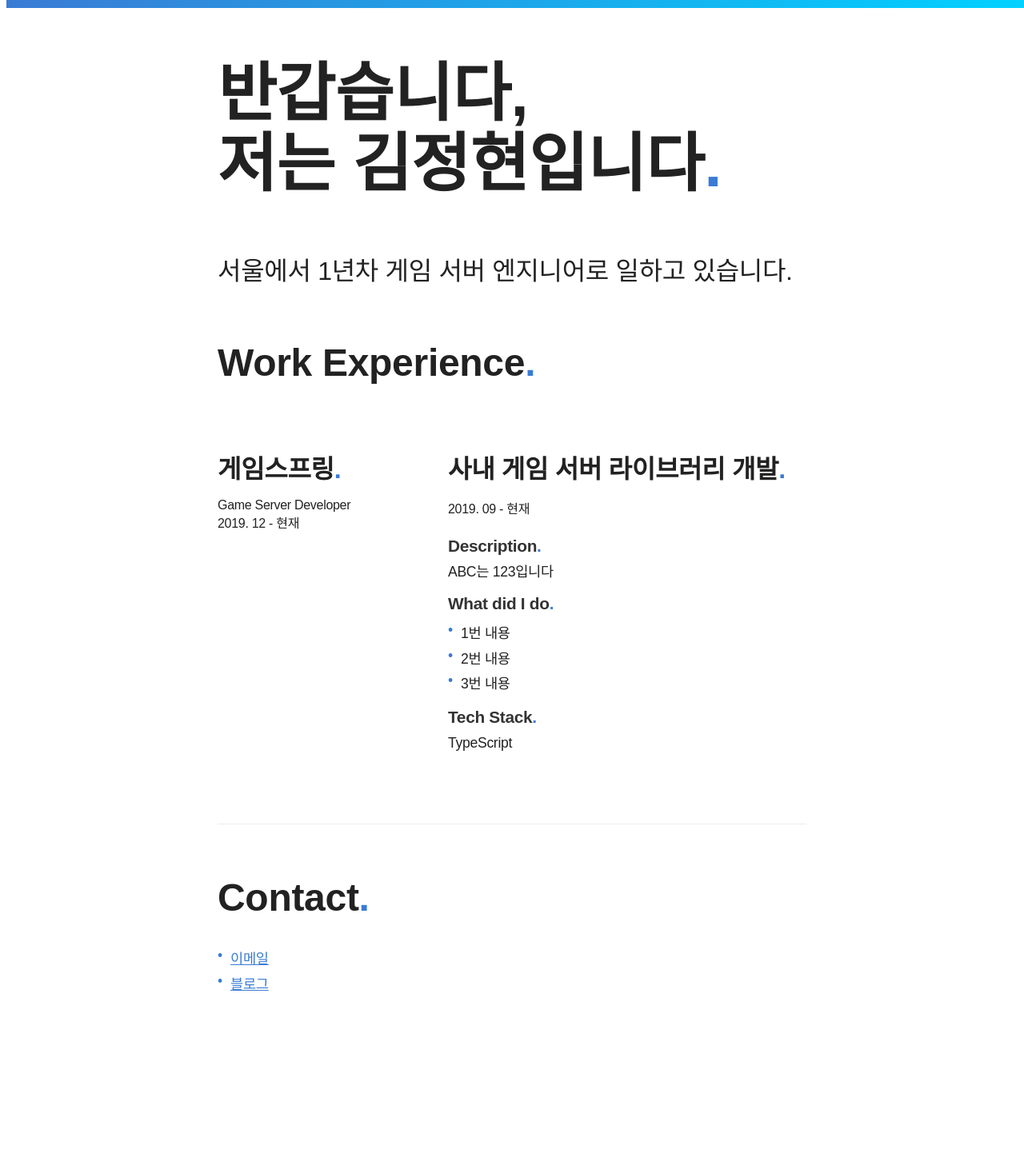
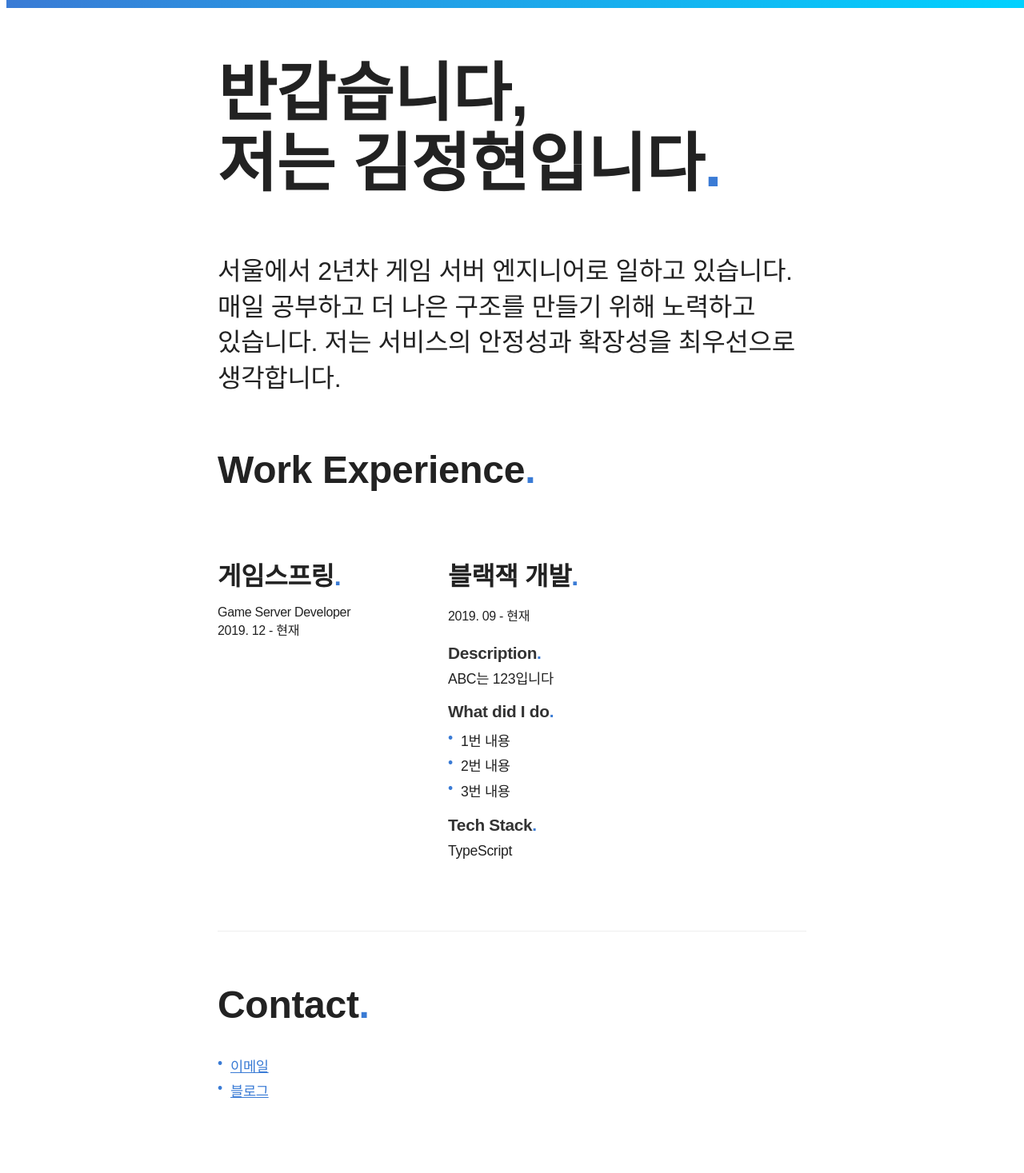
Before and after one commit to rhea-so/rhea-so.github.io, a Jekyll site: the page built from index.html, in a window 1280 px wide. Shown: the whole page at 80% size. Built offline with Jekyll 4.4.1, drawn with Linux system fonts in a browser that asks for light colours; the list of posts is cut into pages by our own code; before the commit the page ends 1333 px from its top, so only the background shows below that.

Commit message:
Update index.html

```diff
--- a/index.html
+++ b/index.html
@@ -8,22 +8,22 @@
 <head>
   <meta charset="utf-8" />
   <meta name="viewport" content="width=device-width, initial-scale=1, shrink-to-fit=no" />
-  <title>김정현</title>
+  <title>이력서 - 김정현</title>
   <meta name="theme-color" content="#3a7bd5" />
-  <meta name="description" content="백엔드 엔지니어, 김정현의 블로그입니다." />
+  <meta name="description" content="게임 서버 엔지니어, 김정현의 이력서입니다." />
 
   <meta property="og:url" content="https://rhea-so.github.io/" />
   <meta property="og:type" content="website" />
-  <meta property="og:title" content="김정현" />
+  <meta property="og:title" content="이력서 - 김정현" />
   <meta property="og:image" content="./cover.png" />
-  <meta property="og:description" content="백엔드 엔지니어, 김정현의 블로그입니다." />
+  <meta property="og:description" content="게임 서버 엔지니어, 김정현의 이력서입니다." />
   <meta property="og:locale" content="ko_KR" />
 
   <meta name="twitter:card" content="summary" />
   <meta name="twitter:creator" content="@rhea-so" />
   <meta name="twitter:url" content="https://rhea-so.github.io/" />
-  <meta name="twitter:title" content="김정현" />
-  <meta name="twitter:description" content="프론트엔드 엔지니어, 김정현의 이력서입니다." />
+  <meta name="twitter:title" content="이력서 - 김정현" />
+  <meta name="twitter:description" content="게임 서버 엔지니어, 김정현의 이력서입니다." />
   <meta name="twitter:image" content="./cover.png" />
 
   <link rel="stylesheet" href="./main.css" />
@@ -36,7 +36,9 @@
         반갑습니다,<br />저는 김정현입니다<span class="period-mark">.</span>
       </h1>
       <p class="big-paragraph">
-        서울에서 1년차 게임 서버 엔지니어로 일하고 있습니다.
+        서울에서 2년차 게임 서버 엔지니어로 일하고 있습니다.
+        매일 공부하고 더 나은 구조를 만들기 위해 노력하고 있습니다.
+        저는 서비스의 안정성과 확장성을 최우선으로 생각합니다.
       </p>
     </section>
     <section>
@@ -49,7 +51,7 @@
         </div>
         <div class="row-right">
           <div class="project">
-            <h4>사내 게임 서버 라이브러리 개발<span class="period-mark">.</span></h4>
+            <h4>블랙잭 개발<span class="period-mark">.</span></h4>
             <span class="time">
               <time datetime="2019-09">2019. 09</time> - 현재
             </span>
```
